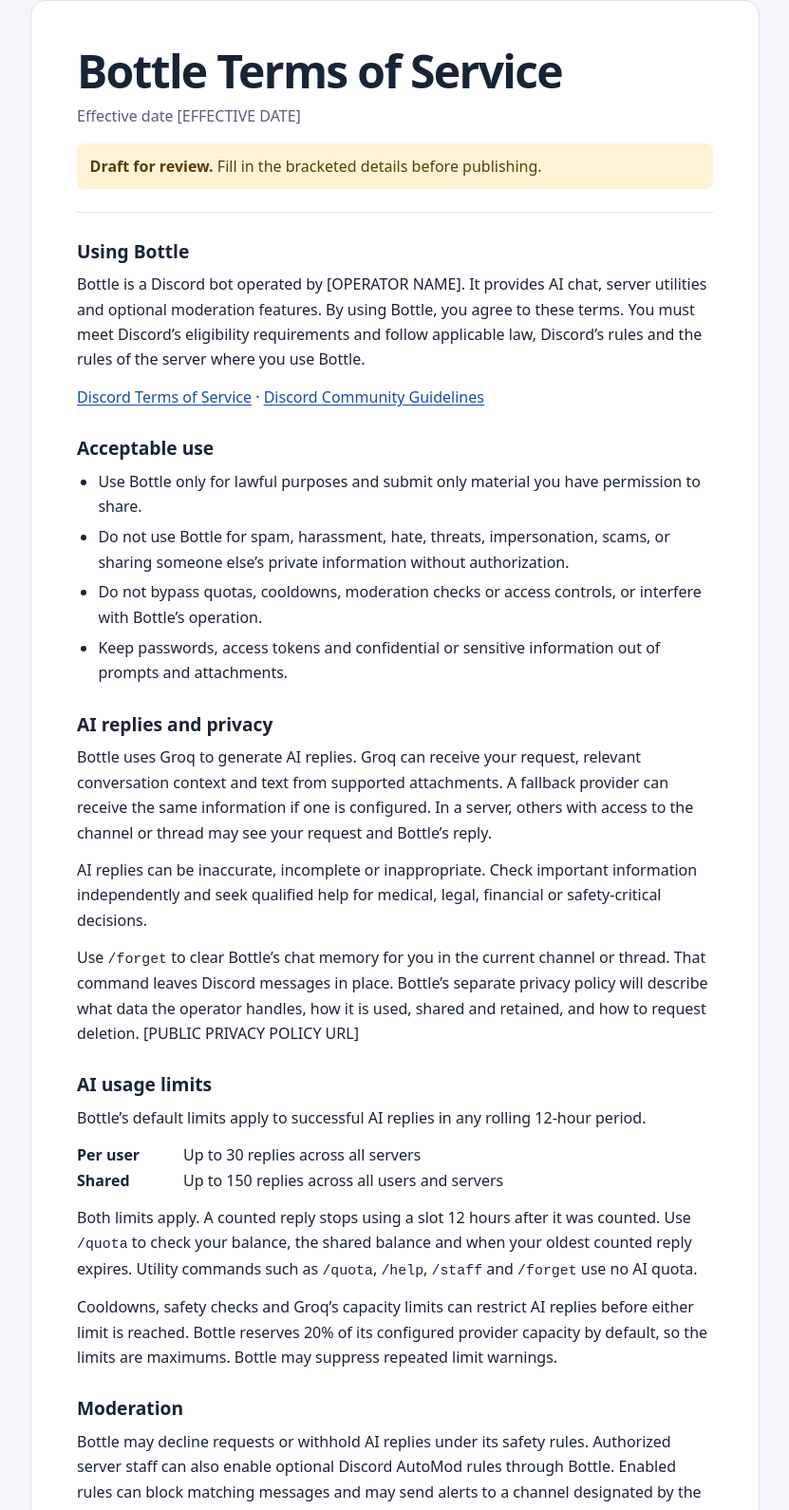
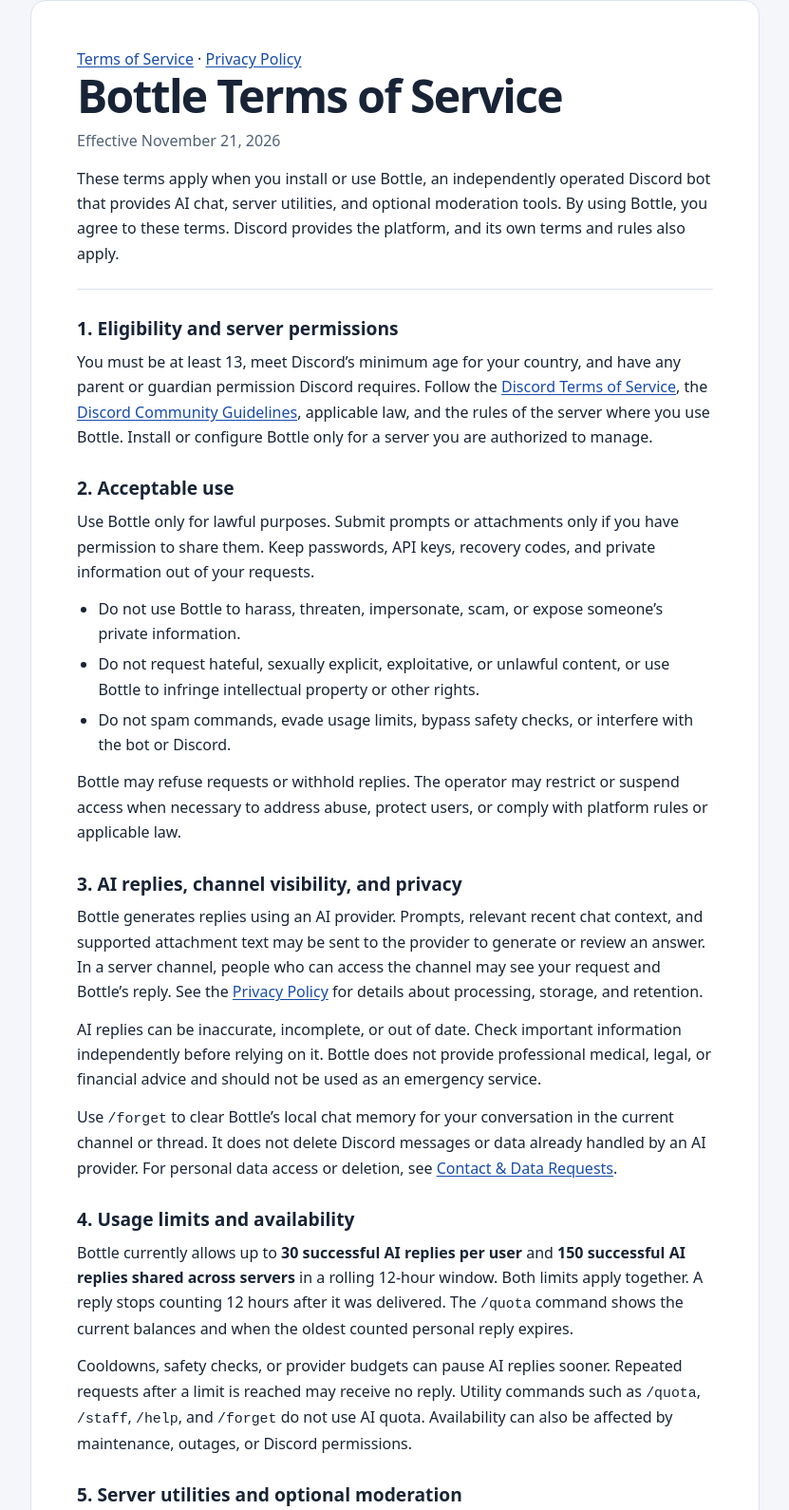
Before and after one commit to mischyef/bottle-terms, a plain HTML site: page docs/index.html in a window 1280 px wide. Shown: the part 64-1654 px from the top of the page at 95% size, without its empty margins (224-1055 px from the left). Drawn offline with Linux system fonts and the light colour scheme.

Commit message:
Replace Bottle Terms draft with complete public terms

```diff
--- a/docs/index.html
+++ b/docs/index.html
@@ -4,8 +4,6 @@
   <meta charset="utf-8">
   <meta name="viewport" content="width=device-width, initial-scale=1">
   <meta name="description" content="Terms of Service for the Bottle Discord bot.">
-  <!-- Remove the noindex directive and draft notice after filling in and reviewing the placeholders. -->
-  <meta name="robots" content="noindex">
   <title>Bottle Terms of Service</title>
   <style>
     :root {
@@ -100,62 +98,59 @@
 <body>
   <main>
     <header>
+      <nav aria-label="Legal pages">
+        <a href="index.html" aria-current="page">Terms of Service</a> ·
+        <a href="privacy.html">Privacy Policy</a>
+      </nav>
       <h1>Bottle Terms of Service</h1>
-      <p class="effective">Effective date [EFFECTIVE DATE]</p>
-      <p class="draft"><strong>Draft for review.</strong> Fill in the bracketed details before publishing.</p>
+      <p class="effective">Effective <time datetime="2026-11-21">November 21, 2026</time></p>
+      <p>These terms apply when you install or use Bottle, an independently operated Discord bot that provides AI chat, server utilities, and optional moderation tools. By using Bottle, you agree to these terms. Discord provides the platform, and its own terms and rules also apply.</p>
     </header>
 
     <section>
-      <h2>Using Bottle</h2>
-      <p>Bottle is a Discord bot operated by [OPERATOR NAME]. It provides AI chat, server utilities and optional moderation features. By using Bottle, you agree to these terms. You must meet Discord’s eligibility requirements and follow applicable law, Discord’s rules and the rules of the server where you use Bottle.</p>
-      <p><a href="https://discord.com/terms">Discord Terms of Service</a> · <a href="https://discord.com/guidelines">Discord Community Guidelines</a></p>
+      <h2>1. Eligibility and server permissions</h2>
+      <p>You must be at least 13, meet Discord’s minimum age for your country, and have any parent or guardian permission Discord requires. Follow the <a href="https://discord.com/terms">Discord Terms of Service</a>, the <a href="https://discord.com/guidelines">Discord Community Guidelines</a>, applicable law, and the rules of the server where you use Bottle. Install or configure Bottle only for a server you are authorized to manage.</p>
     </section>
 
     <section>
-      <h2>Acceptable use</h2>
+      <h2>2. Acceptable use</h2>
+      <p>Use Bottle only for lawful purposes. Submit prompts or attachments only if you have permission to share them. Keep passwords, API keys, recovery codes, and private information out of your requests.</p>
       <ul>
-        <li>Use Bottle only for lawful purposes and submit only material you have permission to share.</li>
-        <li>Do not use Bottle for spam, harassment, hate, threats, impersonation, scams, or sharing someone else’s private information without authorization.</li>
-        <li>Do not bypass quotas, cooldowns, moderation checks or access controls, or interfere with Bottle’s operation.</li>
-        <li>Keep passwords, access tokens and confidential or sensitive information out of prompts and attachments.</li>
+        <li>Do not use Bottle to harass, threaten, impersonate, scam, or expose someone’s private information.</li>
+        <li>Do not request hateful, sexually explicit, exploitative, or unlawful content, or use Bottle to infringe intellectual property or other rights.</li>
+        <li>Do not spam commands, evade usage limits, bypass safety checks, or interfere with the bot or Discord.</li>
       </ul>
+      <p>Bottle may refuse requests or withhold replies. The operator may restrict or suspend access when necessary to address abuse, protect users, or comply with platform rules or applicable law.</p>
     </section>
 
     <section>
-      <h2>AI replies and privacy</h2>
-      <p>Bottle uses Groq to generate AI replies. Groq can receive your request, relevant conversation context and text from supported attachments. A fallback provider can receive the same information if one is configured. In a server, others with access to the channel or thread may see your request and Bottle’s reply.</p>
-      <p>AI replies can be inaccurate, incomplete or inappropriate. Check important information independently and seek qualified help for medical, legal, financial or safety-critical decisions.</p>
-      <p>Use <code>/forget</code> to clear Bottle’s chat memory for you in the current channel or thread. That command leaves Discord messages in place. Bottle’s separate privacy policy will describe what data the operator handles, how it is used, shared and retained, and how to request deletion. [PUBLIC PRIVACY POLICY URL]</p>
+      <h2>3. AI replies, channel visibility, and privacy</h2>
+      <p>Bottle generates replies using an AI provider. Prompts, relevant recent chat context, and supported attachment text may be sent to the provider to generate or review an answer. In a server channel, people who can access the channel may see your request and Bottle’s reply. See the <a href="privacy.html">Privacy Policy</a> for details about processing, storage, and retention.</p>
+      <p>AI replies can be inaccurate, incomplete, or out of date. Check important information independently before relying on it. Bottle does not provide professional medical, legal, or financial advice and should not be used as an emergency service.</p>
+      <p>Use <code>/forget</code> to clear Bottle’s local chat memory for your conversation in the current channel or thread. It does not delete Discord messages or data already handled by an AI provider. For personal data access or deletion, see <a href="privacy.html#contact-data-requests">Contact &amp; Data Requests</a>.</p>
     </section>
 
     <section>
-      <h2>AI usage limits</h2>
-      <p>Bottle’s default limits apply to successful AI replies in any rolling 12-hour period.</p>
-      <dl>
-        <div><dt>Per user</dt><dd>Up to 30 replies across all servers</dd></div>
-        <div><dt>Shared</dt><dd>Up to 150 replies across all users and servers</dd></div>
-      </dl>
-      <p>Both limits apply. A counted reply stops using a slot 12 hours after it was counted. Use <code>/quota</code> to check your balance, the shared balance and when your oldest counted reply expires. Utility commands such as <code>/quota</code>, <code>/help</code>, <code>/staff</code> and <code>/forget</code> use no AI quota.</p>
-      <p>Cooldowns, safety checks and Groq’s capacity limits can restrict AI replies before either limit is reached. Bottle reserves 20% of its configured provider capacity by default, so the limits are maximums. Bottle may suppress repeated limit warnings.</p>
+      <h2>4. Usage limits and availability</h2>
+      <p>Bottle currently allows up to <strong>30 successful AI replies per user</strong> and <strong>150 successful AI replies shared across servers</strong> in a rolling 12-hour window. Both limits apply together. A reply stops counting 12 hours after it was delivered. The <code>/quota</code> command shows the current balances and when the oldest counted personal reply expires.</p>
+      <p>Cooldowns, safety checks, or provider budgets can pause AI replies sooner. Repeated requests after a limit is reached may receive no reply. Utility commands such as <code>/quota</code>, <code>/staff</code>, <code>/help</code>, and <code>/forget</code> do not use AI quota. Availability can also be affected by maintenance, outages, or Discord permissions.</p>
     </section>
 
     <section>
-      <h2>Moderation</h2>
-      <p>Bottle may decline requests or withhold AI replies under its safety rules. Authorized server staff can also enable optional Discord AutoMod rules through Bottle. Enabled rules can block matching messages and may send alerts to a channel designated by the server’s staff. Contact the server’s moderation team about a server rule or a moderation decision.</p>
-      <p>Discord runs enabled native AutoMod rules, so they can remain active while Bottle is offline. Server staff can review and disable Bottle-managed rules through <code>/automod</code>.</p>
+      <h2>5. Server utilities and optional moderation</h2>
+      <p>The <code>/staff</code> command displays members with the configured staff role without notifying them. Authorized server staff can choose to enable Discord’s native AutoMod rules through Bottle. Enabled rules may block matching messages or send alerts to a designated channel. Discord runs those rules, so they can remain active while Bottle is offline. Server staff should review or disable any rules they no longer want to use.</p>
+      <p>Contact the server’s moderation team about its rules or enforcement decisions. Use Discord’s reporting tools for issues involving Discord’s platform rules.</p>
     </section>
 
     <section>
-      <h2>Service availability and changes</h2>
-      <p>Bottle is provided as available. Discord or provider outages, maintenance, quota limits and permission changes can affect availability. The operator may change or discontinue features, or restrict access in response to abuse or violations of these terms.</p>
-      <p>You can stop using Bottle at any time. If these terms change, the operator will post the updated version and its effective date here. Any rights you have under applicable law still apply.</p>
+      <h2>6. Stopping use and changes to these terms</h2>
+      <p>You can stop using Bottle at any time. Authorized server administrators can remove it from their server through Discord. Features, limits, and availability may change. If these terms change, the operator will publish the revised terms and effective date on this page. These terms do not limit rights or remedies that applicable law gives you.</p>
     </section>
 
-    <section>
-      <h2>Contact and governing law</h2>
-      <p>For questions about these terms or to report misuse of Bottle, contact [PUBLIC SUPPORT OR LEGAL CONTACT].</p>
-      <p>Governing law [GOVERNING JURISDICTION, IF APPLICABLE].</p>
-    </section>
+    <footer>
+      <h2>Privacy contact</h2>
+      <p>For privacy concerns and personal data requests, email <a href="mailto:bottle.privacy@gmail.com">bottle.privacy@gmail.com</a>.</p>
+    </footer>
   </main>
 </body>
 </html>
```
